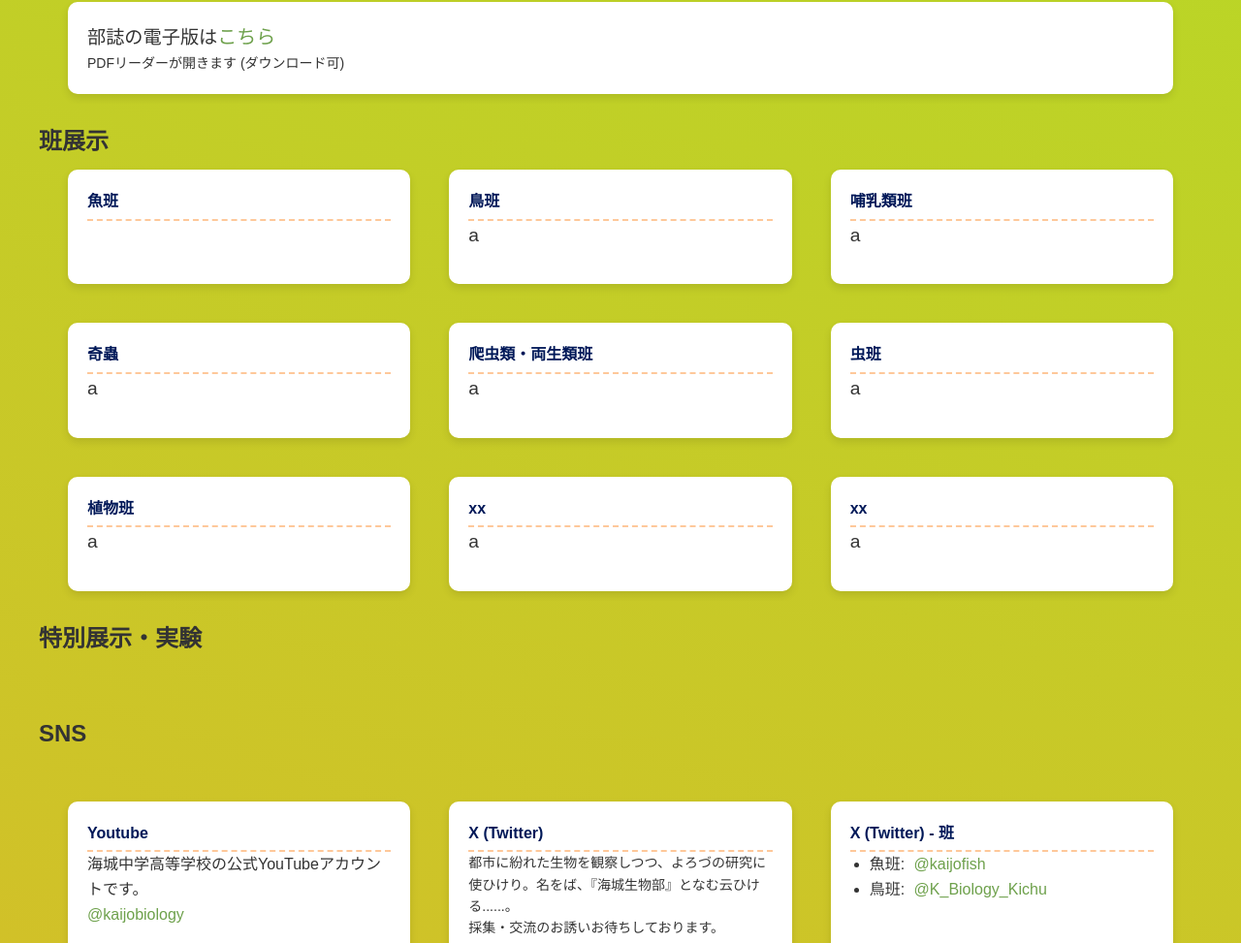
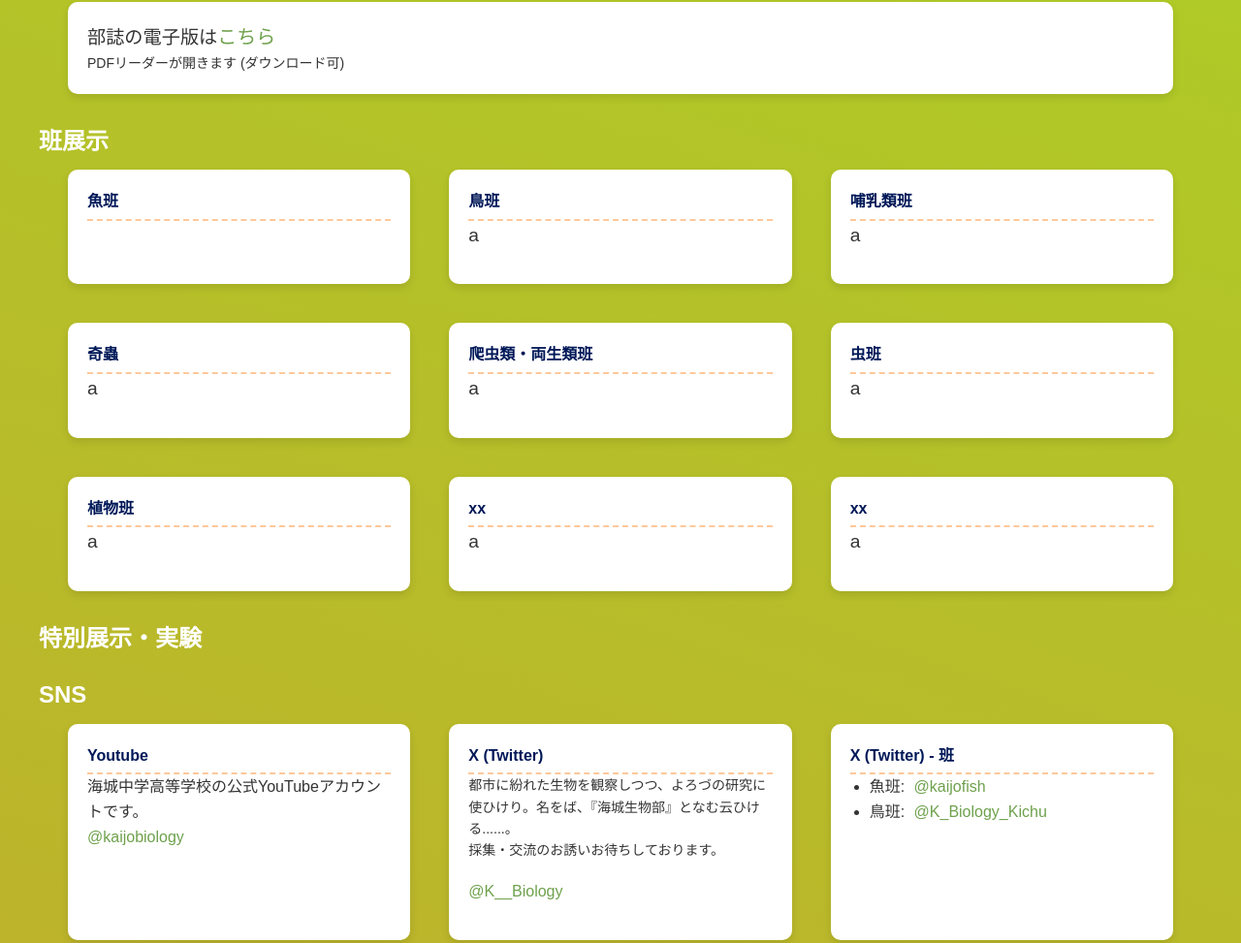
Before and after one commit to kaijobc/kaijobc.github.io, a plain HTML site: page fes/2024/index.html in a window 1280 px wide. Shown: the part 237-1210 px from the top of the page at 97% size. Drawn offline with Linux system fonts and the light colour scheme; a web font is replaced by a local one.

Commit message:
I changes.

```diff
--- a/fes/2024/index.css
+++ b/fes/2024/index.css
@@ -139,7 +139,7 @@ nav ul li a:hover {
 /* Main Content Styling */
 
 main {
-    background: linear-gradient(18deg, #FF5000, #FF982C, #B6D926, #D5EE70);
+    background: linear-gradient(18deg, #d74400, #d68834, #adce26, #c0d668);
     background-size: 800% 800%;
     animation: GradientBackground 15s ease infinite;
 }
@@ -370,6 +370,9 @@ div.container {
     transform: scale(1.2);
 }
 
+h2{
+    color: #ffffff
+}
 
 h3 {
     display: flex;
--- a/fes/2024/index.html
+++ b/fes/2024/index.html
@@ -87,7 +87,7 @@
             <h2 style="margin-left: 40px; margin-top: 20px;">特別展示・実験</h2>
         </div>
         <div class="content">
-            <h3 style="font-size: 24px;">SNS</h3>
+            <h2 style="margin-left: 40px;">SNS</h2>
             <div class="container">
                 <div class="card">
                     <h4>Youtube</h4>
@@ -114,6 +114,8 @@
             </div>
         </div>
     </main>
+
+
     <footer>
         <div id="footer-content">
             <div id="logo-container">
```
